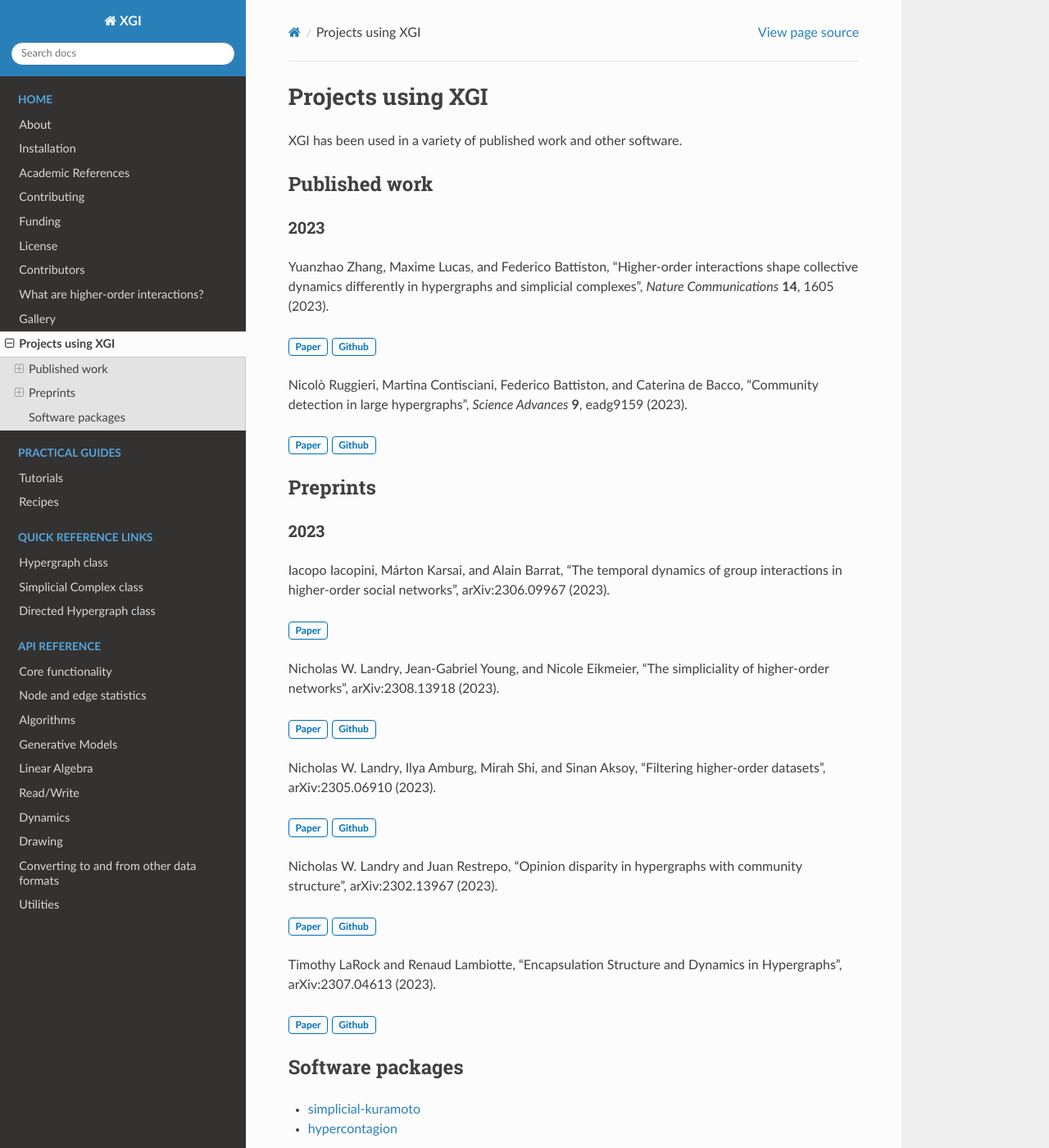
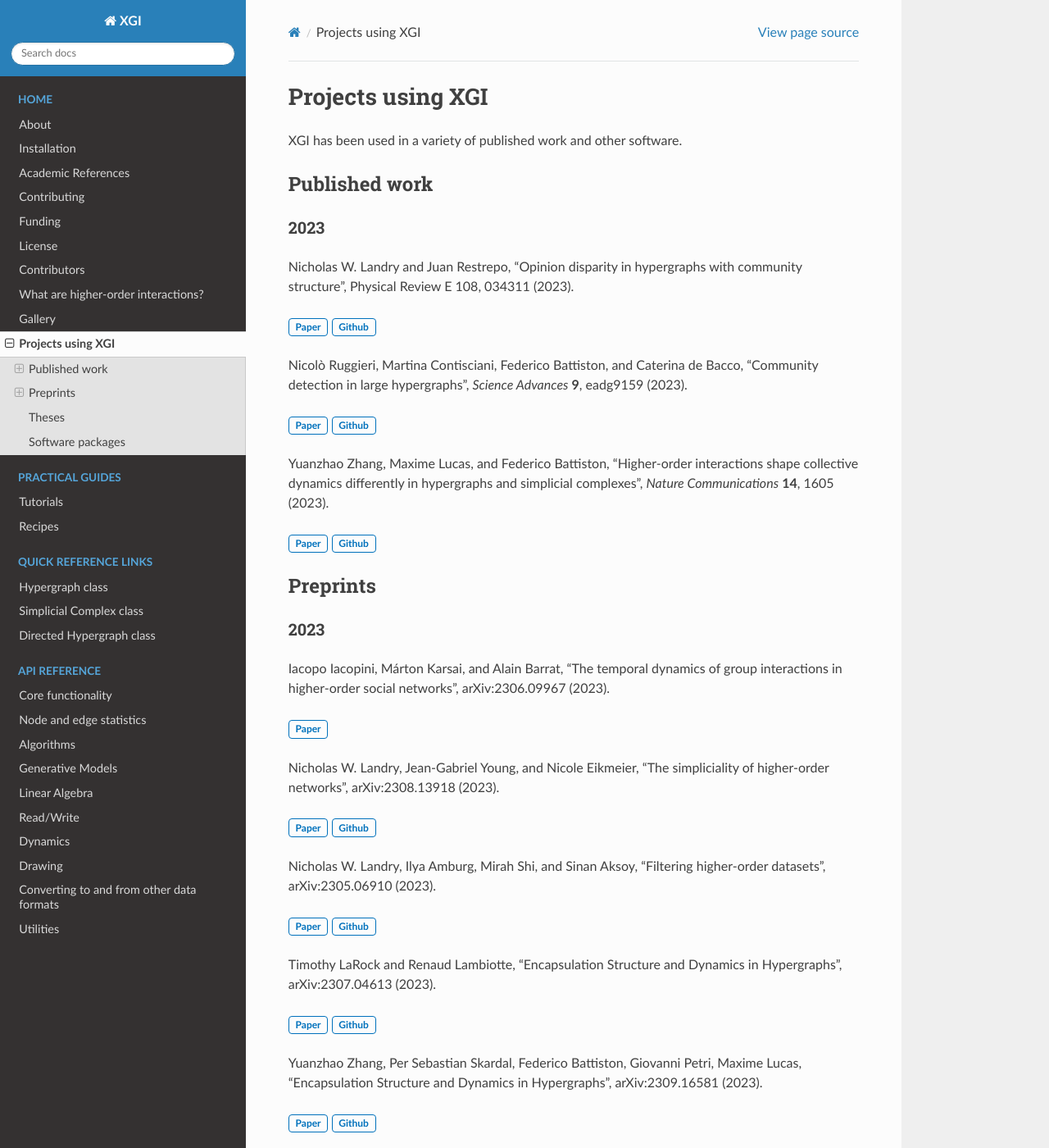
Before and after one commit to xgi-org/xgi, a Sphinx documentation site: the page built from docs/source/using-xgi.rst, in a window 1280 px wide and 1400 px high. Shown: the whole window at 82% size. Built offline with Sphinx 7.4.7 and the Read the Docs theme 2.0.0, drawn with Linux system fonts in a browser that asks for light colours; some of the changed text lies outside the part shown.

Commit message:
Updated the "Projects Using XGI" page

```diff
--- a/docs/source/using-xgi.rst
+++ b/docs/source/using-xgi.rst
@@ -10,15 +10,21 @@ Published work
 2023
 ----
 
+Nicholas W. Landry and Juan Restrepo, "Opinion disparity in hypergraphs with community structure", Physical Review E 108, 034311 (2023).
+
+:bdg-link-primary-line:`Paper <https://doi.org/10.1103/PhysRevE.108.034311>`
+:bdg-link-primary-line:`Github <https://github.com/nwlandry/opinion-disparity-in-hypergraphs>`
+
+Nicolò Ruggieri, Martina Contisciani, Federico Battiston, and Caterina de Bacco, "Community detection in large hypergraphs", *Science Advances* **9**, eadg9159 (2023).
+
+:bdg-link-primary-line:`Paper <https://doi.org/10.1126/sciadv.adg9159>`
+:bdg-link-primary-line:`Github <https://github.com/nickruggeri/Hy-MMSBM>`
+
 Yuanzhao Zhang, Maxime Lucas, and Federico Battiston, "Higher-order interactions shape collective dynamics differently in hypergraphs and simplicial complexes", *Nature Communications* **14**, 1605 (2023).
 
 :bdg-link-primary-line:`Paper <http://doi.org/10.1038/s41467-023-37190-9>`
 :bdg-link-primary-line:`Github <https://github.com/maximelucas/HOI_shape_sync_differently>`
 
-Nicolò Ruggieri, Martina Contisciani, Federico Battiston, and Caterina de Bacco, "Community detection in large hypergraphs", *Science Advances* **9**, eadg9159 (2023).
-
-:bdg-link-primary-line:`Paper <https://doi.org/10.1126/sciadv.adg9159>`
-:bdg-link-primary-line:`Github <https://github.com/nickruggeri/Hy-MMSBM>`
 
 Preprints
 =========
@@ -40,18 +46,27 @@ Nicholas W. Landry, Ilya Amburg, Mirah Shi, and Sinan Aksoy, "Filtering higher-o
 :bdg-link-primary-line:`Paper <http://arxiv.org/abs/2305.06910>`
 :bdg-link-primary-line:`Github <https://github.com/nwlandry/filtering-higher-order-datasets>`
 
-Nicholas W. Landry and Juan Restrepo, "Opinion disparity in hypergraphs with community structure", arXiv:2302.13967 (2023).
-
-:bdg-link-primary-line:`Paper <http://arxiv.org/abs/2302.13967>`
-:bdg-link-primary-line:`Github <https://github.com/nwlandry/opinion-disparity-in-hypergraphs>`
-
 Timothy LaRock and Renaud Lambiotte, "Encapsulation Structure and Dynamics in Hypergraphs", arXiv:2307.04613 (2023).
 
 :bdg-link-primary-line:`Paper <https://arxiv.org/abs/2307.04613>`
-:bdg-link-primary-line:`Github <https://github.com/tlarock/encapsulation-dynamics/>`
+:bdg-link-primary-line:`Github <https://github.com/tlarock/encapsulation-dynamics>`
+
+Yuanzhao Zhang, Per Sebastian Skardal, Federico Battiston, Giovanni Petri, Maxime Lucas, "Encapsulation Structure and Dynamics in Hypergraphs", arXiv:2309.16581 (2023).
+
+:bdg-link-primary-line:`Paper <https://arxiv.org/abs/2309.16581>`
+:bdg-link-primary-line:`Github <https://github.com/maximelucas/basins_and_triangles>`
+
+
+Theses
+======
+
+Thomas Robiglio, "Higher-order structures in face-to-face interaction networks", (2023).
+
+:bdg-link-primary-line:`Thesis <https://webthesis.biblio.polito.it/27942/>`
+
 
 Software packages
 =================
 
-- `simplicial-kuramoto <https://arnaudon.github.io/simplicial-kuramoto/>`_
-- `hypercontagion <https://hypercontagion.readthedocs.io/en/latest/>`_
+- `simplicial-kuramoto <https://arnaudon.github.io/simplicial-kuramoto>`_
+- `hypercontagion <https://hypercontagion.readthedocs.io/en/latest>`_
```
